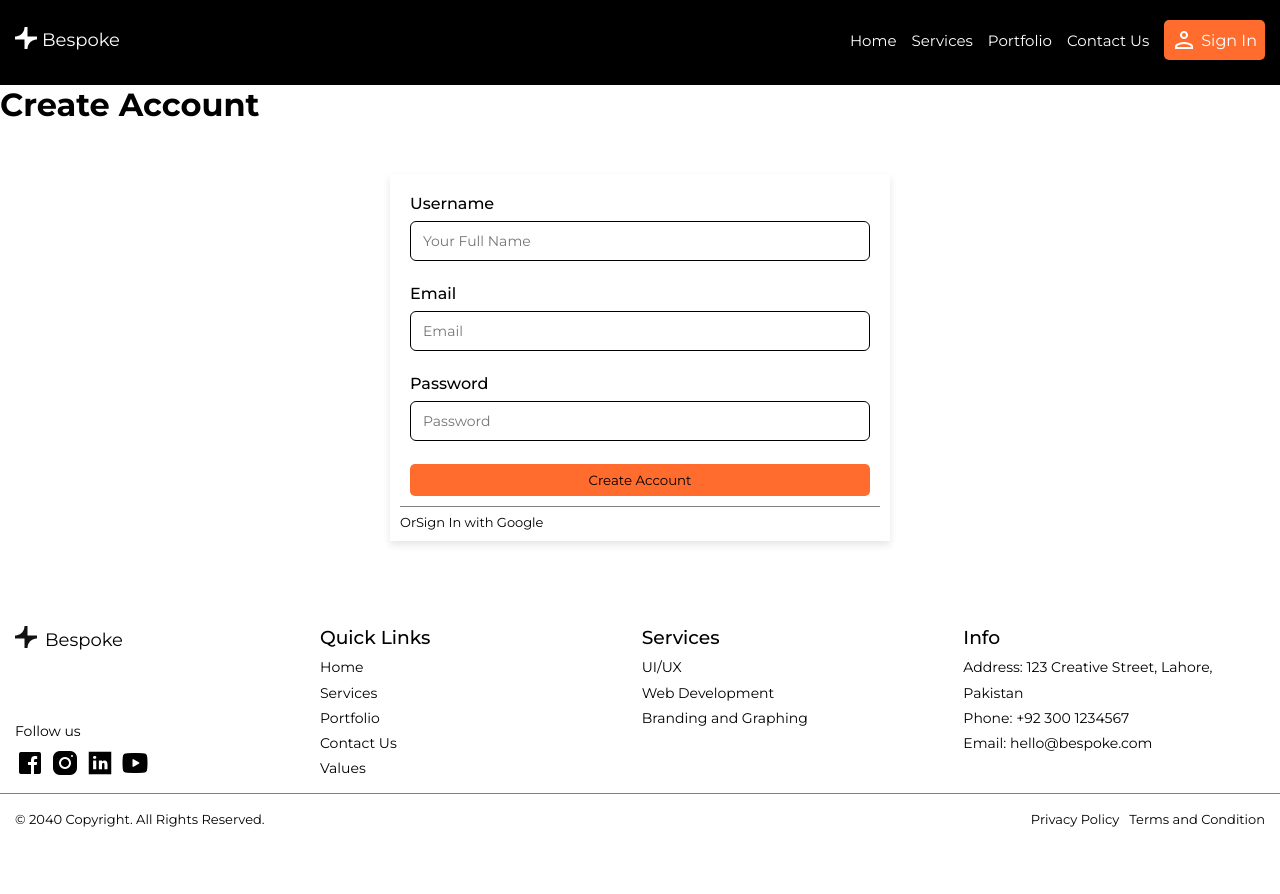
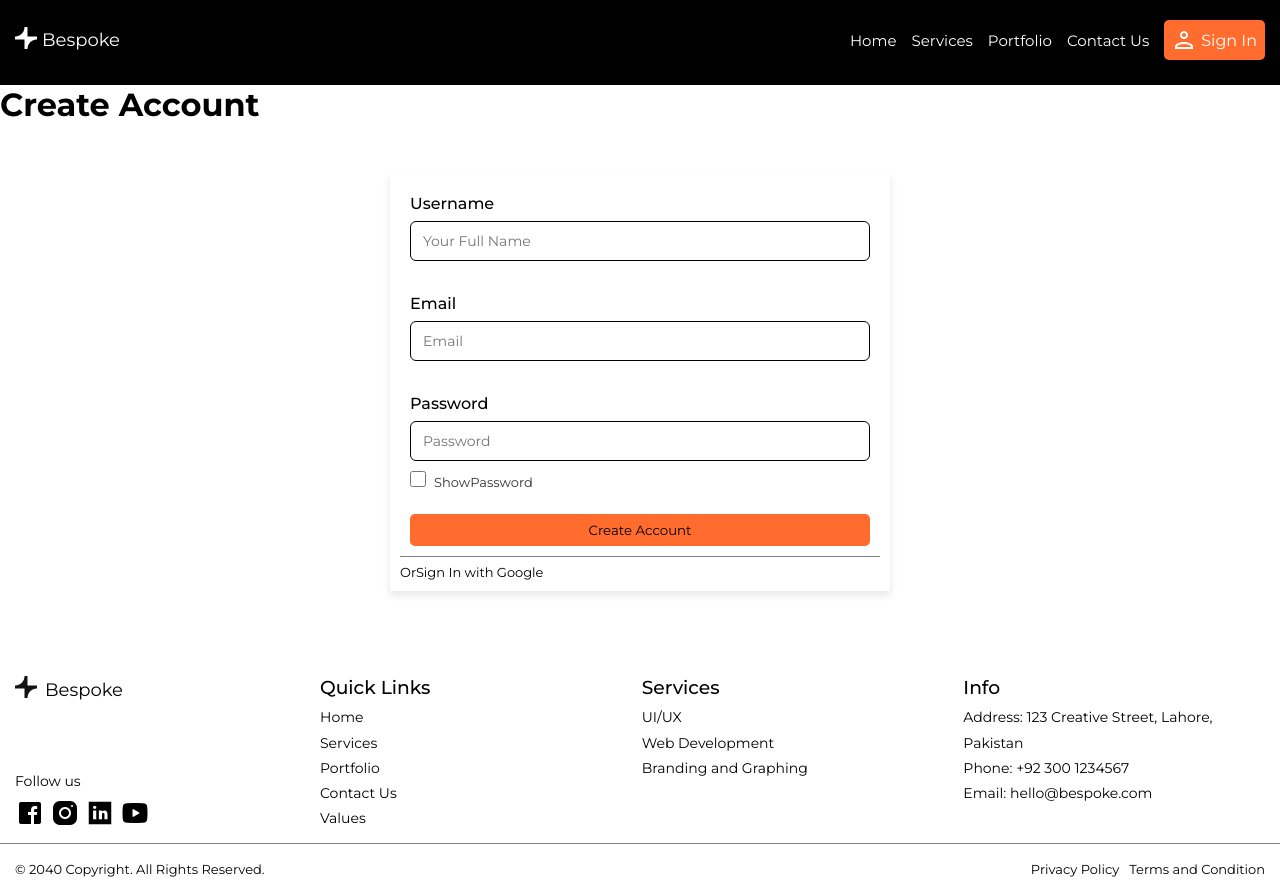
Before and after one commit to aisharana21/BespokeProject, a React (Vite) app: page /createaccount in a window 1280 px wide. Before the commit the page ends 844 px from the top, so only its background shows below. Built offline with nearby package versions, Linux system fonts and the light colour scheme; no server answers.

Commit message:
sign in ad show password

```diff
--- a/src/components/CSS/DefaultStyle/user-account.css
+++ b/src/components/CSS/DefaultStyle/user-account.css
@@ -16,6 +16,7 @@
     flex-direction: column;
     gap: 10px;
     border-bottom: 1px solid gray;
+
 
 }
 .account-input input{
@@ -39,7 +40,7 @@ display: block;
 margin-bottom: 8px;
 }
 .account-input {
-    height: 80px;
+    height: 90px;
 }
 .account-button{
     width: 100%;
@@ -70,3 +71,30 @@ transition:   color 0.3s ease-in-out;;
 .create-account-link:hover{
     color: #ff6c2d;
 }
+.create-account-password{
+    margin-bottom: 10px;
+}
+.show-password {
+    display: flex;
+    align-items: center;
+    gap: 8px;
+    margin-top: 5px;
+    font-size: 13px;
+    color: #333;
+    cursor: pointer;
+}
+
+.show-password input[type="checkbox"] {
+    width: 16px;
+    height: 16px;
+    cursor: pointer;
+    accent-color: #ff6c2d;
+}
+
+.show-password span {
+    transition: color 0.3s ease-in-out;
+}
+
+.show-password:hover span {
+    color: #ff6c2d;
+}
--- a/src/components/Context/firebase.jsx
+++ b/src/components/Context/firebase.jsx
@@ -2,7 +2,7 @@
 import { createContext, useContext ,useEffect,useState} from "react";
 import { initializeApp } from "firebase/app";
 import { getFirestore } from "firebase/firestore";
-import {getAuth, createUserWithEmailAndPassword, onAuthStateChanged,signOut } from "firebase/auth";
+import {getAuth, createUserWithEmailAndPassword, onAuthStateChanged,signOut, signInWithEmailAndPassword } from "firebase/auth";
 const firebaseConfig = {
   apiKey: "AIzaSyCFJpbmrAzPHHUNEC06aT59c_E36_q13P0",
   authDomain: "bespoke-693a6.firebaseapp.com",
@@ -40,13 +40,16 @@ onAuthStateChanged(auth , (user)=>{
 const createUserAccount = (email,password)=>{
 return createUserWithEmailAndPassword(auth,email,password)
 }
+const signInUser= (email,password)=>{
+return signInWithEmailAndPassword(auth, email, password);
+}
 const logOutUser= ()=>{
     return signOut(auth);
 }
 
 
 return(
-<FireBaseContext.Provider value = {{createUserAccount, user,logOutUser}  }>
+<FireBaseContext.Provider value = {{createUserAccount, user,logOutUser, signInUser}  }>
     {children}
 </FireBaseContext.Provider>
 );
--- a/src/components/CreateAccount.jsx
+++ b/src/components/CreateAccount.jsx
@@ -12,7 +12,7 @@ const navigate= useNavigate();
         username: "", email: "", password: ""
     })
     const [checkErros, setCheckErros] = useState({})
-
+const [showPassword, setShowPassword]= useState(false);
 
     const handleInput = (event) => {
         const { name, value } = event.target;
@@ -70,7 +70,8 @@ const navigate= useNavigate();
    console.log(user);
     }
          catch (error) {
-            alert(error.message)
+setCheckErros((prevError) => ({ ...prevError, error: error.message }));
+
         }
 
 
@@ -114,16 +115,24 @@ const navigate= useNavigate();
                             <label>Password</label>
                             <input
                                 maxLength={10}
-                                type="password"
+                                 type={showPassword ? "text" : "password"}
                                 name="password" id="password"
                                 placeholder="Password"
                                 value={inputValues.password}
                                 onChange={handleInput}
                             />
+                           <div className="show-password">
+                               <input
+
+                               type="checkbox" name="checkbox" id="checkbox"
+              onChange={() => setShowPassword(!showPassword)}
+            />
+            <span>ShowPassword</span>
+                           </div>
                             <p className="error-message">{checkErros.password}</p>
                         </div>
 
-
+                          <p className='error-message'>{checkErros.error}</p>
 
 
                         <button className='create-account-button account-button'
--- a/src/components/SignInUser.jsx
+++ b/src/components/SignInUser.jsx
@@ -1,18 +1,64 @@
 import { NavLink } from 'react-router-dom';
 import './CSS/DefaultStyle/user-account.css';
-
+import { useFirebase } from './Context/firebase';
 import { useState } from 'react';
+import { useNavigate } from 'react-router-dom';
 
 export function SignInUser() {
+  const navigate= useNavigate();
+
+  const firebase = useFirebase();
 const [inputValues, setInputValues]= useState({email:"",password:""})
+const [errorMessage, setErrorMessage]= useState({});
+const [showPassword, setShowPassword]= useState(false);
+
 const handleValues=(event)=>{
 const {name, value}= event.target;
 
 setInputValues({...inputValues ,[name]:value});
-console.log(inputValues);
+validate();
 }
 
+const handleSubmit= (e)=>{
+  e.preventDefault();
+const validateErrors= validate();
+setErrorMessage(validateErrors);
+  if (Object.keys(validateErrors).length === 0) {
 
+            setInputValues({
+                email: "",
+                password: "",
+
+            });
+        }
+  signIn();
+}
+const validate=()=>{
+  const errors={};
+  if(!inputValues.email){
+    errors.email="Enter Email";
+  }
+  if(!inputValues.password){
+  errors.password="Enter Password";
+  }
+      return errors;
+
+
+}
+const signIn=async ()=>{
+
+
+
+  try{
+    await firebase.signInUser(inputValues.email, inputValues.password);
+     navigate("/")
+
+  }catch(error){
+
+ setErrorMessage((prevError)=>({...prevError, error:error.message}));
+  }
+
+}
   return (
     <>
       <h1>Sign In</h1>
@@ -20,25 +66,35 @@ console.log(inputValues);
 <div className="sign-in-form-container account-container-form">
 
 
-        <form className='sign-in-form account-form' >
+        <form className='sign-in-form account-form' onSubmit={handleSubmit} >
           <div className="sign-in-email account-input">
             <label>Email</label>
             <input onChange={handleValues}
             value={inputValues.email}
              type="email" name="email" id="email" placeholder="Email" />
-            <p className="error-message"></p></div>
+            <p className="error-message">{errorMessage.email}</p></div>
 
           <div className="sign-in-password account-input">
                 <label>  Password</label>
           <input  onChange={handleValues}
             value={inputValues.password}
-           type="password"
+                                 type={showPassword ? "text" : "password"}
             name="password" id="password"
              placeholder="Password" />
-          <p className="error-message"></p>
+              <div className="show-password">
+                               <input
+
+                               type="checkbox" name="checkbox" id="checkbox"
+              onChange={() => setShowPassword(!showPassword)}
+            />
+            <span>ShowPassword</span>
+                           </div>
+          <p className="error-message">{errorMessage.password}</p>
+
+
           </div>
 
-
+<p className='error-message'>{errorMessage.error}</p>
 
 
           <button className='sign-in-button account-button'
```
